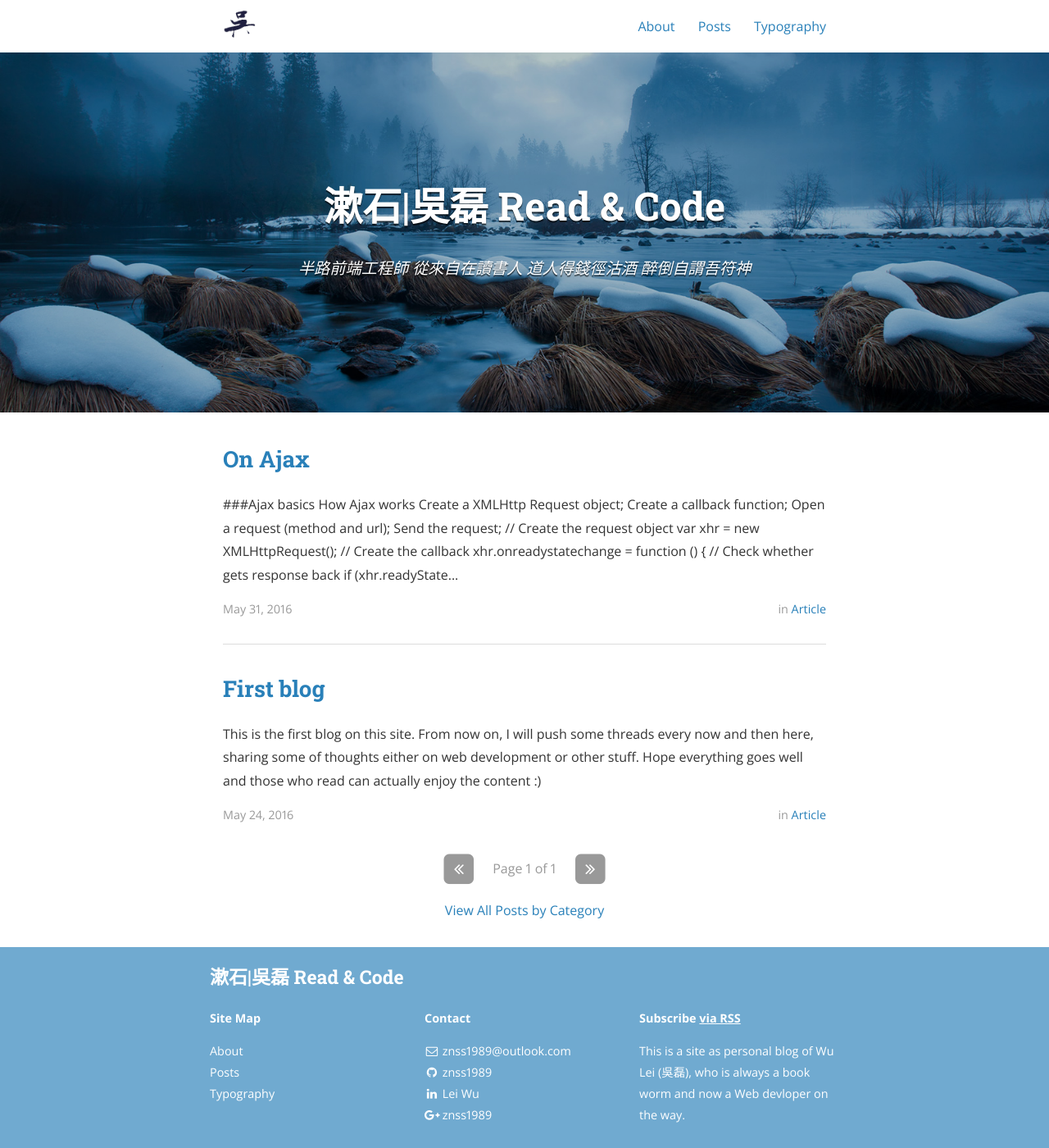
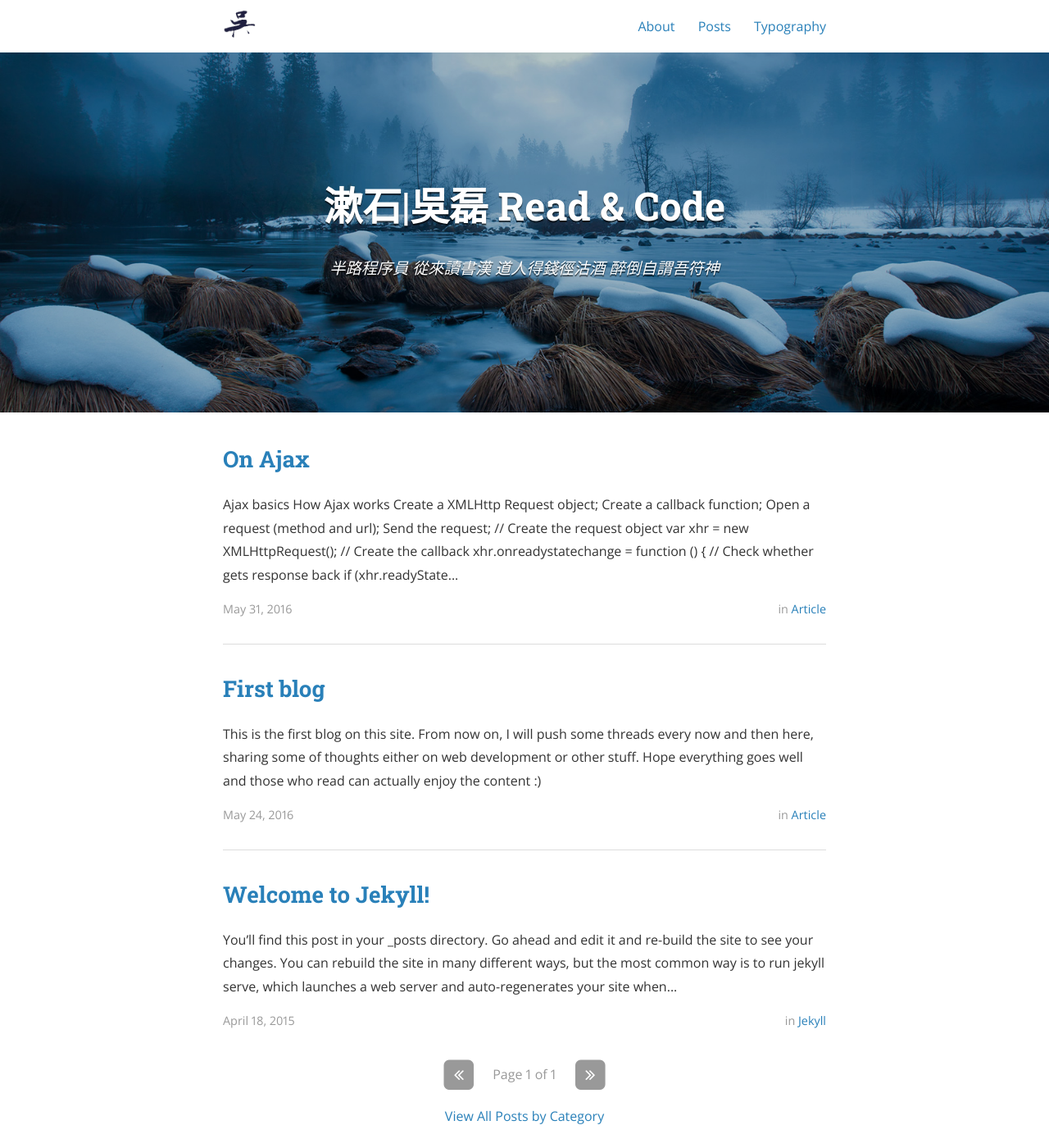
Before and after one commit to znss1989/blog, a Jekyll site: the page built from index.html, in a window 1280 px wide and 1400 px high. Shown: the whole window at 82% size. Built offline with Jekyll 4.4.1, drawn with Linux system fonts in a browser that asks for light colours; nearby versions of some CDN libraries; the list of posts is cut into pages by our own code; a style sheet for code colours, icons or effects is not loaded.

Commit message:
Fix markdown in ajax

```diff
--- a/_config.yml
+++ b/_config.yml
@@ -10,7 +10,7 @@ exclude:
 
 # Site settings
 title: 漱石|吳磊 Read & Code
-subtitle: "半路前端工程師 從來自在讀書人 道人得錢徑沽酒 醉倒自謂吾符神"
+subtitle: "半路程序員 從來讀書漢 道人得錢徑沽酒 醉倒自謂吾符神"
 email: znss1989@outlook.com
 name: Wu Lei
 description: >
--- /dev/null
+++ b/_posts/2016-05-24-welcome-to-jekyll.markdown
@@ -0,0 +1,74 @@
+---
+layout: post
+title:  "Welcome to Jekyll!"
+date:   2015-04-18 08:43:59
+author: Ben Centra
+categories: Jekyll
+tags:	jekyll welcome
+cover:  "/assets/instacode.png"
+---
+
+You’ll find this post in your `_posts` directory. Go ahead and edit it and re-build the site to see your changes. You can rebuild the site in many different ways, but the most common way is to run `jekyll serve`, which launches a web server and auto-regenerates your site when a file is updated.
+
+## Adding New Posts
+
+To add new posts, simply add a file in the `_posts` directory that follows the convention `YYYY-MM-DD-name-of-post.ext` and includes the necessary front matter. Take a look at the source for this post to get an idea about how it works.
+
+### Tags and Categories
+
+If you list one or more categories or tags in the front matter of your post, they will be included with the post on the page as links. Clicking the link will bring you to an auto-generated archive page for the category or tag, created using the [jekyll-archive][jekyll-archive] gem.
+
+### Cover Images
+
+To add a cover image to your post, set the "cover" property in the front matter with the relative URL of the image (i.e. <code>cover: "/assets/cover_image.jpg"</code>).
+
+### Code Snippets
+
+You can use [highlight.js][highlight] to add syntax highlight code snippets:
+
+Use the [Liquid][liquid] `{% raw %}{% highlight <language> %}{% endraw %}` tag to add syntax highlighting to code snippets.
+
+For instance, this template...
+{% highlight html %}
+{% raw %}{% highlight javascript %}
+function demo(string, times) {
+  for (var i = 0; i < times; i++) {
+    console.log(string);
+  }
+}
+demo("hello, world!", 10);
+{% endhighlight %}{% endraw %}
+{% endhighlight %}
+
+...will come out looking like this:
+
+{% highlight javascript %}
+function demo(string, times) {
+  for (var i = 0; i < times; i++) {
+    console.log(string);
+  }
+}
+demo("hello, world!", 10);
+{% endhighlight %}
+
+Syntax highlighting is done using [highlight.js][highlight]. You can change the active theme in [head.html](https://github.com/bencentra/centrarium/blob/2dcd73d09e104c3798202b0e14c1db9fa6e77bc7/_includes/head.html#L15).
+
+### Images
+
+Lightbox has been enabled for images. To create the link that'll launch the lightbox, add <code>data-lightbox</code> and <code>data-title</code> attributes to an <code>&lt;a&gt;</code> tag around your <code>&lt;img&gt;</code> tag. The result is:
+
+<a href="//bencentra.com/assets/images/falcon9_large.jpg" data-lightbox="falcon9-large" data-title="Check out the Falcon 9 from SpaceX">
+  <img src="//bencentra.com/assets/images/falcon9_small.jpg" title="Check out the Falcon 9 from SpaceX">
+</a>
+
+For more information, check out the [Lightbox][lightbox] website.
+
+Check out the [Jekyll docs][jekyll] for more info on how to get the most out of Jekyll. File all bugs/feature requests at [Jekyll’s GitHub repo][jekyll-gh]. If you have questions, you can ask them on [Jekyll’s dedicated Help repository][jekyll-help].
+
+[jekyll]:      http://jekyllrb.com
+[jekyll-gh]:   https://github.com/jekyll/jekyll
+[jekyll-help]: https://github.com/jekyll/jekyll-help
+[highlight]:   https://highlightjs.org/
+[lightbox]:    http://lokeshdhakar.com/projects/lightbox2/
+[jekyll-archive]: https://github.com/jekyll/jekyll-archives
+[liquid]: https://github.com/Shopify/liquid/wiki/Liquid-for-Designers
```
Also changed, not shown: _posts/2016-05-31-ajax.md (renamed from _posts/2016-05-31-Ajax.markdown, +16 -5 lines).
